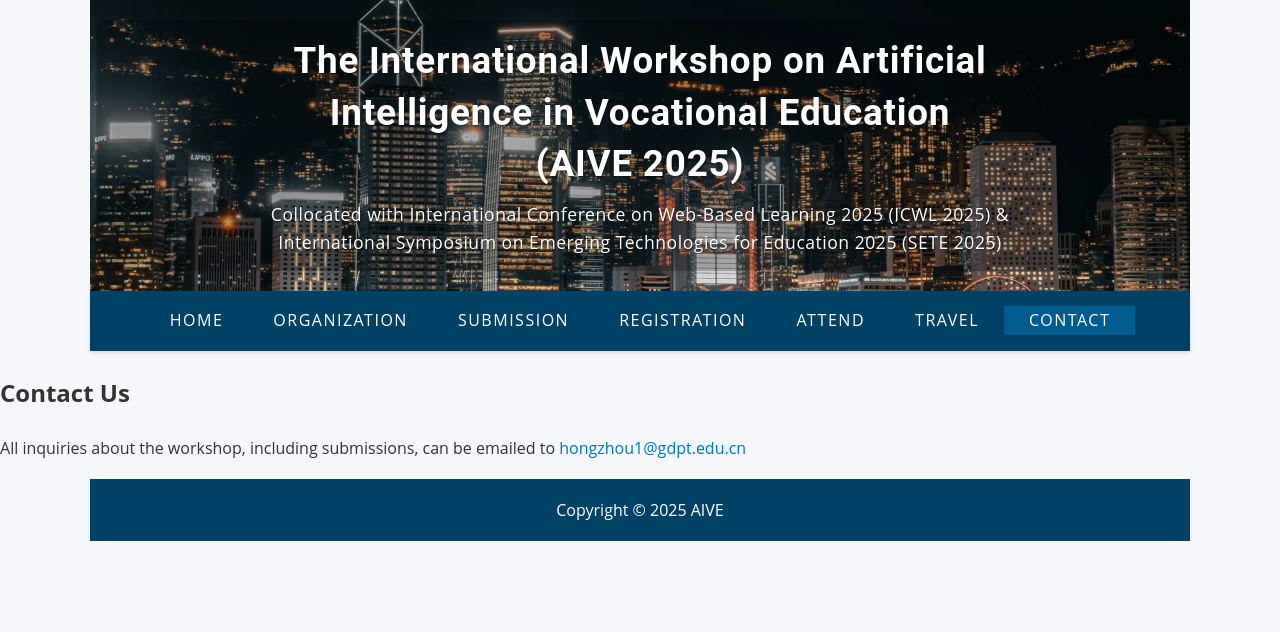
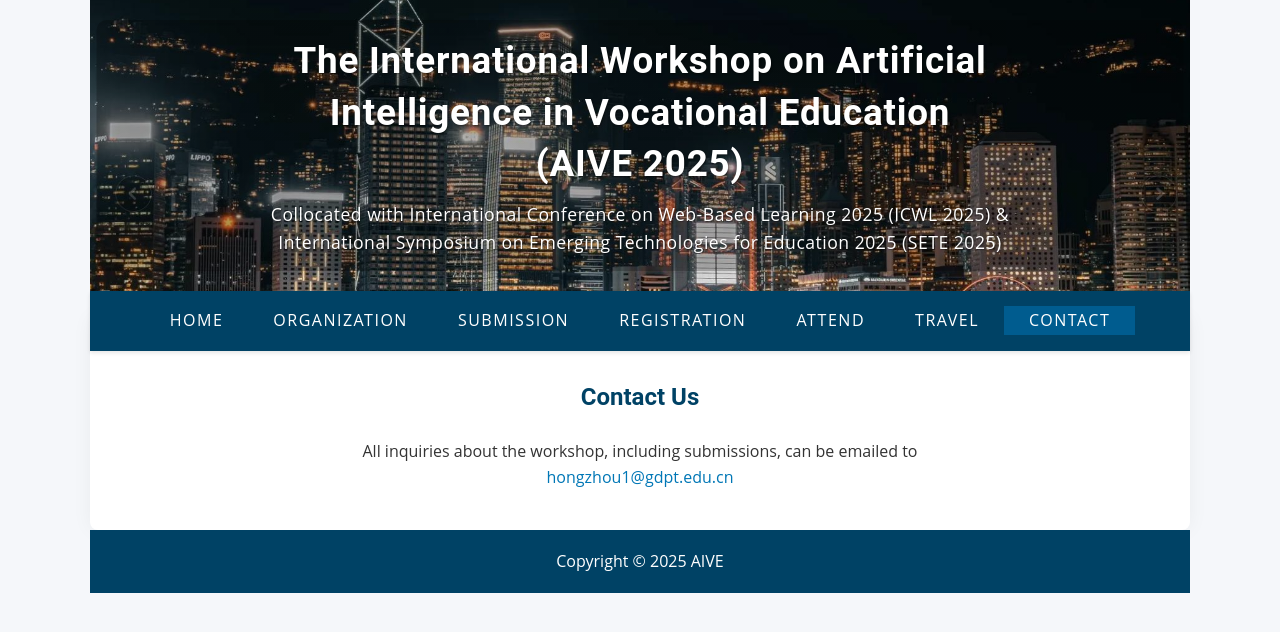
Before and after one commit to AIVE-oss/AIVE-oss.github.io, a plain HTML site: page index.html in a window 1280 px wide. Both pictures are taken after a click on the link "CONTACT". Drawn offline with Linux system fonts and the light colour scheme.

Commit message:
Add files via upload

```diff
--- a/index.html
+++ b/index.html
@@ -558,6 +558,40 @@
             background-color: var(--secondary-color);
             transform: translateY(-3px);
             box-shadow: 0 4px 15px rgba(0,0,0,0.2);
+        }
+
+        /* Contact Us 页面样式更新 */
+        #contact.page-section {
+            width: 100%;
+        }
+
+        .contact-section {
+            text-align: center;
+            padding: 20px;
+        }
+
+        .contact-section h2 {
+            color: var(--primary-color);
+            font-family: var(--header-font);
+            font-size: 1.5em;
+            margin-bottom: 20px;
+        }
+
+        .contact-section p {
+            margin: 0 auto;
+            max-width: 600px;
+            line-height: 1.6;
+        }
+
+        .contact-section .link {
+            color: var(--accent-color);
+            text-decoration: none;
+            transition: color 0.3s;
+        }
+
+        .contact-section .link:hover {
+            color: var(--secondary-color);
+            text-decoration: underline;
         }
     </style>
 </head>
@@ -1140,11 +1174,15 @@
             </div>
         </div>
 
-        <div id="contact" class="page-section contact-section">
+        <div id="contact" class="page-section">
+            <div class="content">
+                <div class="contact-section">
                     <h2>Contact Us</h2>
                     <p>All inquiries about the workshop, including submissions, can be emailed to
                         <a href="mailto:hongzhou1@gdpt.edu.cn" class="link">hongzhou1@gdpt.edu.cn</a>
                     </p>
+                </div>
+            </div>
         </div>
 
         <div class="footer">
@@ -1156,38 +1194,62 @@
 
     <script>
         document.addEventListener('DOMContentLoaded', function() {
-            // 处理导航点击事件
             const navLinks = document.querySelectorAll('.nav a');
             const sections = document.querySelectorAll('.page-section');
 
-            navLinks.forEach(link => {
-                link.addEventListener('click', function(e) {
-                    e.preventDefault();
-
+            // 处理页面切换的函数
+            function switchPage(targetId) {
                 // 移除所有active类
                 navLinks.forEach(l => l.classList.remove('active'));
                 sections.forEach(s => {
-                        s.style.display = 'none';  // 先隐藏所有section
+                    s.style.display = 'none';
                     s.classList.remove('active');
                 });
 
-                    // 添加active类到当前点击的链接
-                    this.classList.add('active');
+                // 添加active类到对应的导航链接
+                const targetLink = document.querySelector(`.nav a[href="#${targetId}"]`);
+                if (targetLink) {
+                    targetLink.classList.add('active');
+                }
 
                 // 显示对应的section
-                    const targetId = this.getAttribute('href').substring(1);
                 const targetSection = document.getElementById(targetId);
                 if (targetSection) {
-                        targetSection.style.display = 'block';  // 显示目标section
+                    targetSection.style.display = 'block';
                     targetSection.classList.add('active');
-                        // 平滑滚动到顶部
                     window.scrollTo({
                         top: 0,
                         behavior: 'smooth'
                     });
                 }
+            }
+
+            // 处理导航点击事件
+            navLinks.forEach(link => {
+                link.addEventListener('click', function(e) {
+                    e.preventDefault();
+                    const targetId = this.getAttribute('href').substring(1);
+                    switchPage(targetId);
                 });
             });
+
+            // 处理URL hash变化
+            window.addEventListener('hashchange', function() {
+                const hash = window.location.hash.substring(1);
+                if (hash) {
+                    switchPage(hash);
+                } else {
+                    switchPage('home');  // 如果没有hash，显示home页面
+                }
+            });
+
+            // 页面加载时检查URL hash
+            if (window.location.hash) {
+                const hash = window.location.hash.substring(1);
+                switchPage(hash);
+            } else {
+                switchPage('home');  // 默认显示home页面
+            }
 
             // 返回顶部按钮功能
             const backToTop = document.querySelector('.back-to-top');
```
Lines whose indentation alone changed are shown as unchanged.
